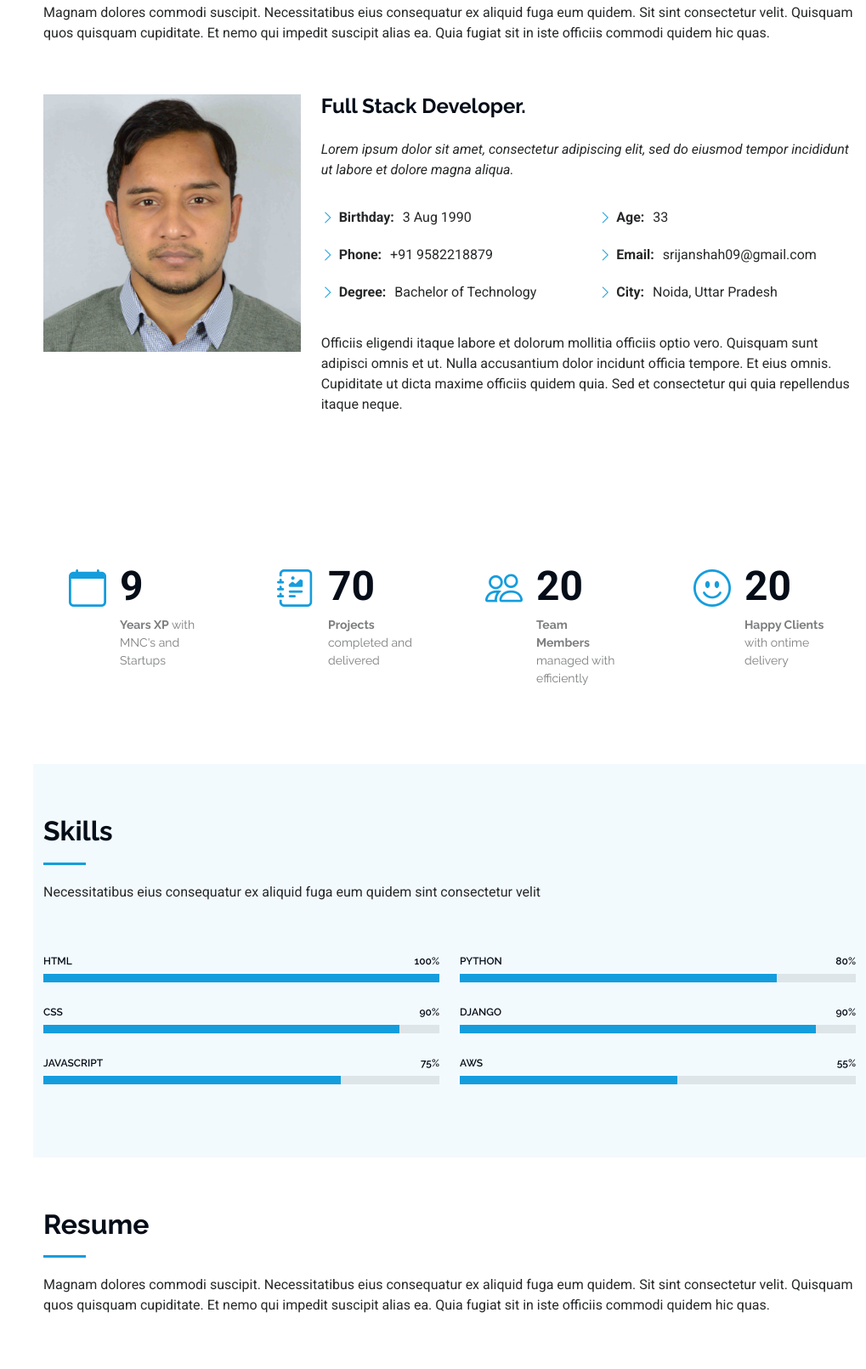
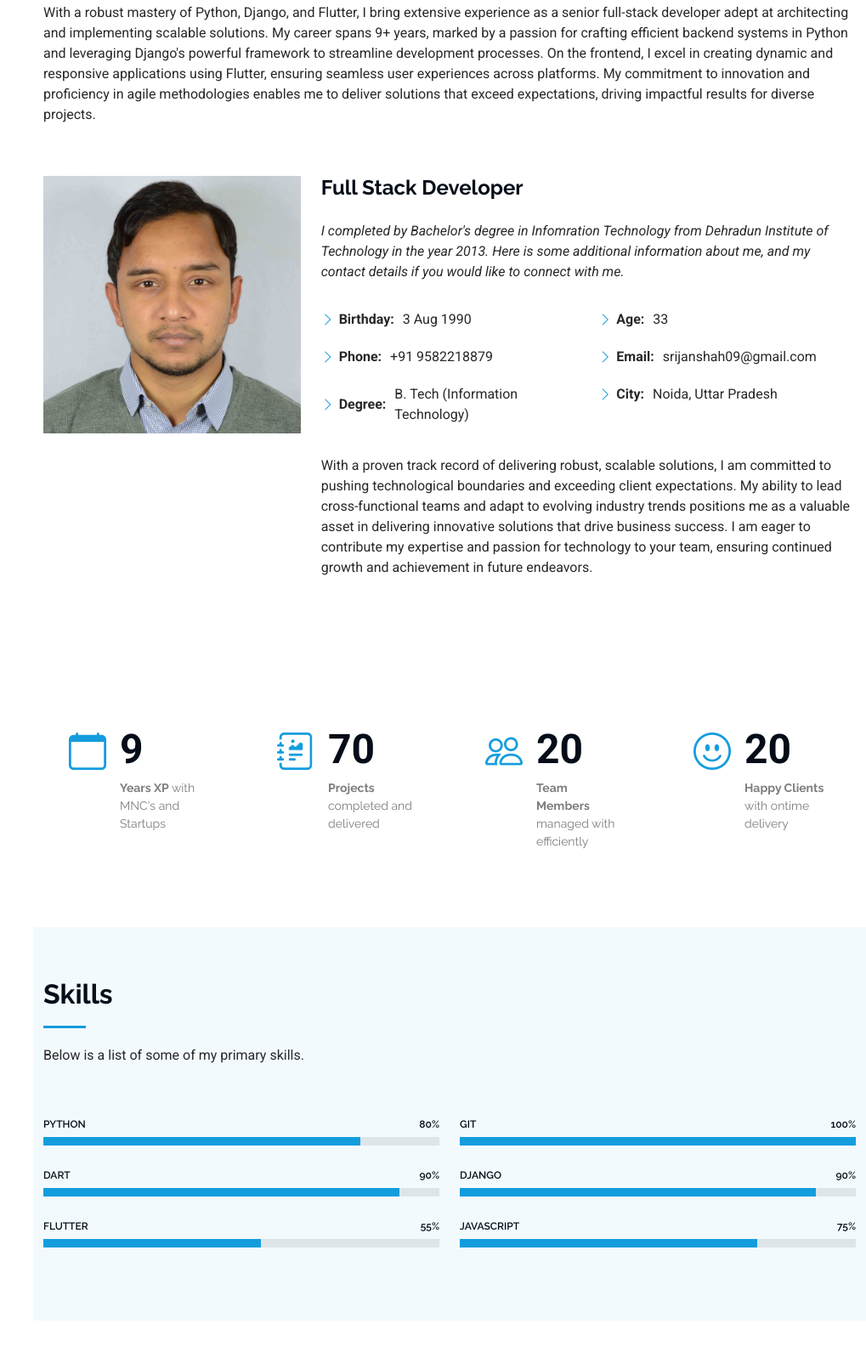
Before and after one commit to srijanshah09/portfolio-website, a plain HTML site: page index.html in a window 1280 px wide. Shown: the part 935-2546 px from the top of the page at 85% size, without its empty margins (261-1280 px from the left). Drawn offline with Linux system fonts and the light colour scheme.

Commit message:
content update till about section

```diff
--- a/index.html
+++ b/index.html
@@ -88,7 +88,7 @@
       <!-- Section Title -->
       <div class="container section-title" data-aos="fade-up">
         <h2>About</h2>
-        <p>Magnam dolores commodi suscipit. Necessitatibus eius consequatur ex aliquid fuga eum quidem. Sit sint consectetur velit. Quisquam quos quisquam cupiditate. Et nemo qui impedit suscipit alias ea. Quia fugiat sit in iste officiis commodi quidem hic quas.</p>
+        <p>With a robust mastery of Python, Django, and Flutter, I bring extensive experience as a senior full-stack developer adept at architecting and implementing scalable solutions. My career spans 9+ years, marked by a passion for crafting efficient backend systems in Python and leveraging Django's powerful framework to streamline development processes. On the frontend, I excel in creating dynamic and responsive applications using Flutter, ensuring seamless user experiences across platforms. My commitment to innovation and proficiency in agile methodologies enables me to deliver solutions that exceed expectations, driving impactful results for diverse projects.</p>
       </div><!-- End Section Title -->
 
       <div class="container" data-aos="fade-up" data-aos-delay="100">
@@ -98,17 +98,16 @@
             <img src="assets/img/my-profile-img.jpg" class="img-fluid" alt="">
           </div>
           <div class="col-lg-8 content">
-            <h2>Full Stack Developer.</h2>
+            <h2>Full Stack Developer</h2>
             <p class="fst-italic py-3">
-              Lorem ipsum dolor sit amet, consectetur adipiscing elit, sed do eiusmod tempor incididunt ut labore et dolore
-              magna aliqua.
+              I completed by Bachelor's degree in Infomration Technology from Dehradun Institute of Technology in the year 2013. Here is some additional information about me, and my contact details if you would like to connect with me.
             </p>
             <div class="row">
               <div class="col-lg-6">
                 <ul>
                   <li><i class="bi bi-chevron-right"></i> <strong>Birthday:</strong> <span>3 Aug 1990</span></li>
                   <li><i class="bi bi-chevron-right"></i> <strong>Phone:</strong> <span>+91 9582218879</span></li>
-                  <li><i class="bi bi-chevron-right"></i> <strong>Degree:</strong> <span>Bachelor of Technology</span></li>
+                  <li><i class="bi bi-chevron-right"></i> <strong>Degree:</strong> <span>B. Tech (Information Technology)</span></li>
                 </ul>
               </div>
               <div class="col-lg-6">
@@ -120,8 +119,7 @@
               </div>
             </div>
             <p class="py-3">
-              Officiis eligendi itaque labore et dolorum mollitia officiis optio vero. Quisquam sunt adipisci omnis et ut. Nulla accusantium dolor incidunt officia tempore. Et eius omnis.
-              Cupiditate ut dicta maxime officiis quidem quia. Sed et consectetur qui quia repellendus itaque neque.
+              With a proven track record of delivering robust, scalable solutions, I am committed to pushing technological boundaries and exceeding client expectations. My ability to lead cross-functional teams and adapt to evolving industry trends positions me as a valuable asset in delivering innovative solutions that drive business success. I am eager to contribute my expertise and passion for technology to your team, ensuring continued growth and achievement in future endeavors.
             </p>
           </div>
         </div>
@@ -181,7 +179,7 @@
       <!-- Section Title -->
       <div class="container section-title" data-aos="fade-up">
         <h2>Skills</h2>
-        <p>Necessitatibus eius consequatur ex aliquid fuga eum quidem sint consectetur velit</p>
+        <p>Below is a list of some of my primary skills.</p>
       </div><!-- End Section Title -->
 
       <div class="container" data-aos="fade-up" data-aos-delay="100">
@@ -191,14 +189,39 @@
           <div class="col-lg-6">
 
             <div class="progress">
-              <span class="skill"><span>HTML</span> <i class="val">100%</i></span>
+              <span class="skill"><span>Python</span> <i class="val">80%</i></span>
+              <div class="progress-bar-wrap">
+                <div class="progress-bar" role="progressbar" aria-valuenow="80" aria-valuemin="0" aria-valuemax="100"></div>
+              </div>
+            </div><!-- End Skills Item -->
+
+            <div class="progress">
+              <span class="skill"><span>Dart</span> <i class="val">90%</i></span>
+              <div class="progress-bar-wrap">
+                <div class="progress-bar" role="progressbar" aria-valuenow="90" aria-valuemin="0" aria-valuemax="100"></div>
+              </div>
+            </div><!-- End Skills Item -->
+
+            <div class="progress">
+              <span class="skill"><span>Flutter</span> <i class="val">55%</i></span>
+              <div class="progress-bar-wrap">
+                <div class="progress-bar" role="progressbar" aria-valuenow="55" aria-valuemin="0" aria-valuemax="100"></div>
+              </div>
+            </div><!-- End Skills Item -->
+
+          </div>
+
+          <div class="col-lg-6">
+
+            <div class="progress">
+              <span class="skill"><span>GIT</span> <i class="val">100%</i></span>
               <div class="progress-bar-wrap">
                 <div class="progress-bar" role="progressbar" aria-valuenow="100" aria-valuemin="0" aria-valuemax="100"></div>
               </div>
             </div><!-- End Skills Item -->
 
             <div class="progress">
-              <span class="skill"><span>CSS</span> <i class="val">90%</i></span>
+              <span class="skill"><span>Django</span> <i class="val">90%</i></span>
               <div class="progress-bar-wrap">
                 <div class="progress-bar" role="progressbar" aria-valuenow="90" aria-valuemin="0" aria-valuemax="100"></div>
               </div>
@@ -212,32 +235,6 @@
             </div><!-- End Skills Item -->
 
           </div>
-
-          <div class="col-lg-6">
-
-            <div class="progress">
-              <span class="skill"><span>Python</span> <i class="val">80%</i></span>
-              <div class="progress-bar-wrap">
-                <div class="progress-bar" role="progressbar" aria-valuenow="80" aria-valuemin="0" aria-valuemax="100"></div>
-              </div>
-            </div><!-- End Skills Item -->
-
-            <div class="progress">
-              <span class="skill"><span>Django</span> <i class="val">90%</i></span>
-              <div class="progress-bar-wrap">
-                <div class="progress-bar" role="progressbar" aria-valuenow="90" aria-valuemin="0" aria-valuemax="100"></div>
-              </div>
-            </div><!-- End Skills Item -->
-
-            <div class="progress">
-              <span class="skill"><span>AWS</span> <i class="val">55%</i></span>
-              <div class="progress-bar-wrap">
-                <div class="progress-bar" role="progressbar" aria-valuenow="55" aria-valuemin="0" aria-valuemax="100"></div>
-              </div>
-            </div><!-- End Skills Item -->
-
-          </div>
-
         </div>
 
       </div>
```
